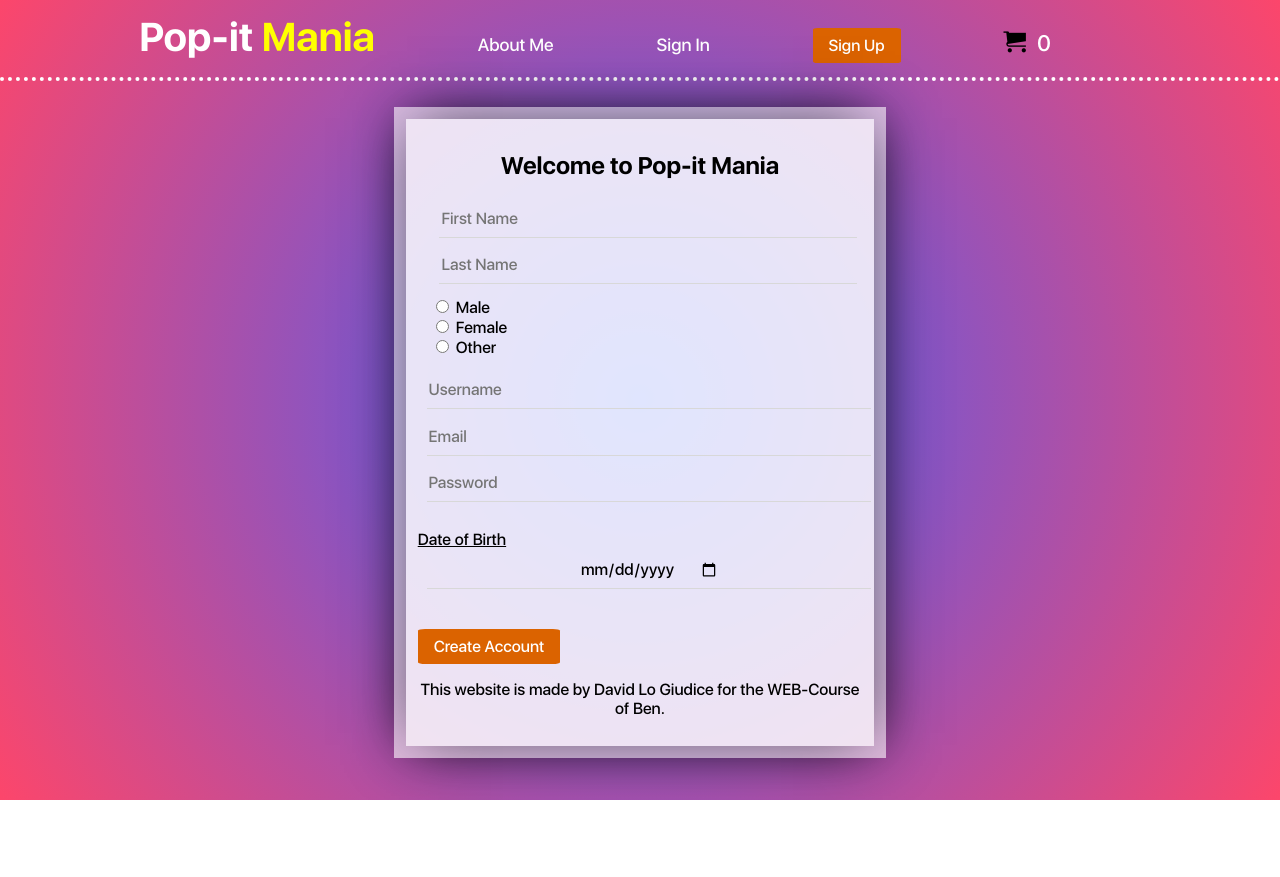
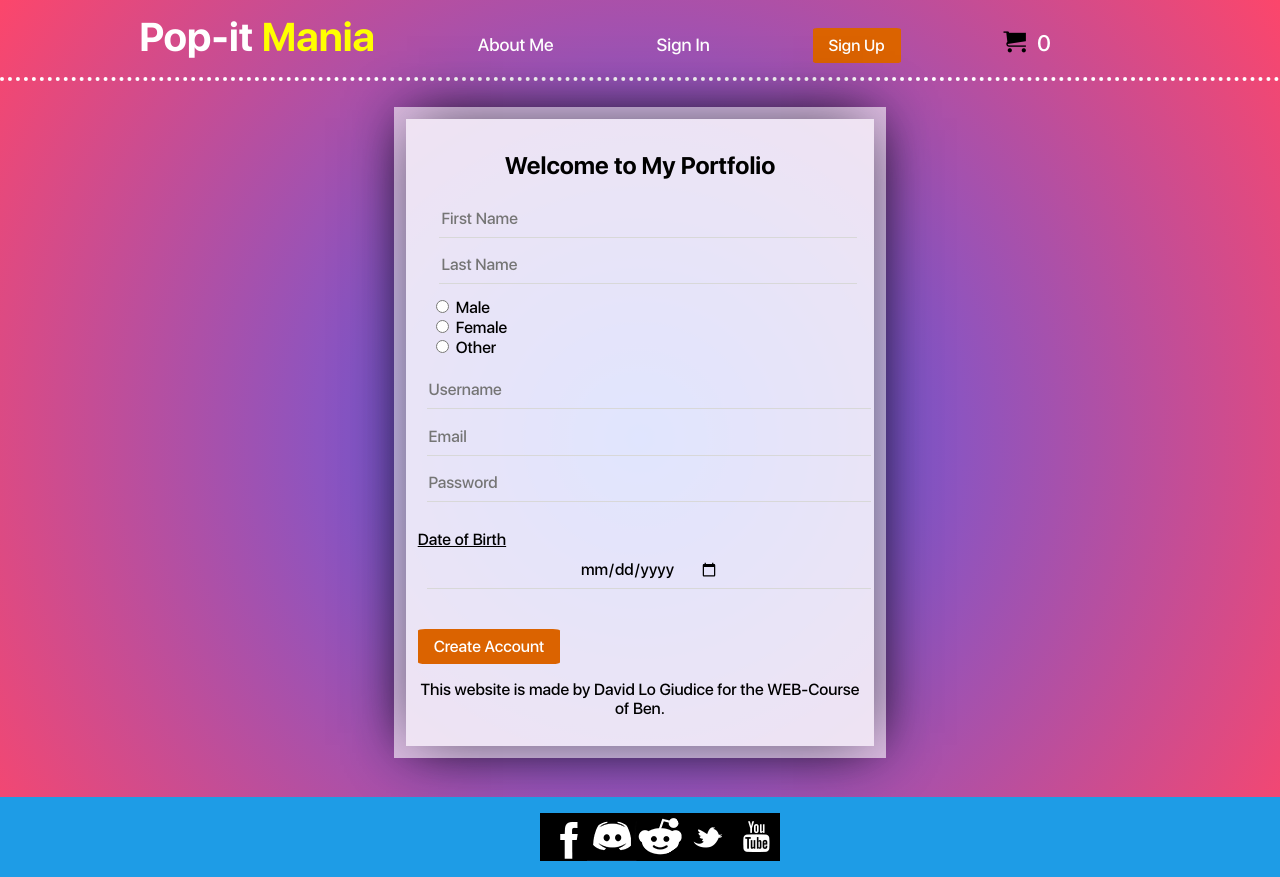
Before and after one commit to Davidlogiudice/web1-2021, a plain HTML site: page signUp.html in a window 1280 px wide. Before the commit the page ends 800 px from the top, so only its background shows below. Drawn offline with Linux system fonts and the light colour scheme; files whose address does not match are found by name.

Commit message:
UPDATE: PORTFOLIO

```diff
--- a/signUp.html
+++ b/signUp.html
@@ -1,5 +1,6 @@
 <!DOCTYPE html>
 <html lang="en">
+
 <head>
 	<meta charset="UTF-8" />
 	<meta http-equiv="X-UA-Compatible" content="IE=edge" />
@@ -7,21 +8,23 @@
 	<title>David Lo Giudice - Portfolio</title>
 	<link rel="preconnect" href="https://fonts.googleapis.com" />
 	<link rel="preconnect" href="https://fonts.gstatic.com" crossorigin />
-		<link href="https://fonts.googleapis.com/css2?family=Heebo:wght@500;700&family=Lato:wght@400;700&display=swap" rel="stylesheet" />
+	<link href="https://fonts.googleapis.com/css2?family=Heebo:wght@500;700&family=Lato:wght@400;700&display=swap"
+		rel="stylesheet" />
 	<link rel="stylesheet" href="./style.css" />
 
 </head>
+
 <body>
 	<header>
 
 		<nav id="monnav">
 
 			<ul>
-							<li><a href="./index.html"class="logo"> </a></li>
+				<li><a href="./index.html" class="logo"> </a></li>
 
 
 				<li class="menu"><a href="./about-us.html">About Me</a></li>
-							<li class="menu"><a href="#">Sign In</a></li>
+				<li class="menu"><a href="./signin.html">Sign In</a></li>
 				<li class="menu">
 					<a href="./signUp.html" id="button"> Sign Up</a>
 				</li>
@@ -45,7 +48,7 @@
 			<div class="register">
 
 				<form class="register">
-							<h1>Welcome to Pop-it Mania</h1>
+					<h1>Welcome to My Portfolio</h1>
 
 
 					<div class="separation_flex">
@@ -95,6 +98,38 @@
 	<footer>
 
 
+		<ul class="UL2">
+			<li class="LI2">
+				<a href="http://www.facebook.com/">Facebook</a>
+
+
+
+
+
+			<li class="LI2">
+				<a href="http://discord.gg/">Google+</a></li>
+
+			<li class="LI2">
+				<a href="https://www.reddit.com/" class="active">Pinterest</a></li>
+			<li class="LI2">
+
+				<a href="http://twitter.com/">Twitter</a></li>
+
+			<li class="LI2">
+				<a href="http://www.youtube.com/">Youtube</a></li>
+
+
+
+		</ul>
+
+
+
+
+
+	</footer>
+
+
 
 </body>
+
 </html>
```
Lines whose indentation alone changed are shown as unchanged.
